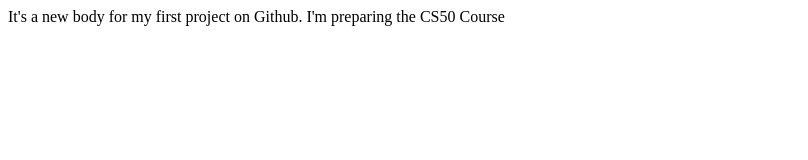
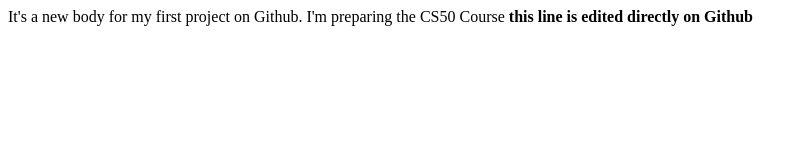
Before and after one commit to emarza975/CS50, a plain HTML site: page test.html in a window 1280 px wide. Shown: the whole page, without its empty margins (0-808 px from the left). Drawn offline with Linux system fonts and the light colour scheme.

Commit message:
Update test.html

```diff
--- a/test.html
+++ b/test.html
@@ -7,5 +7,6 @@
     <body>
         It's  a new body for my first project on Github.
         I'm preparing the CS50 Course
+        <b>this line is edited directly on Github</b>
     </body>
 </html>
```
